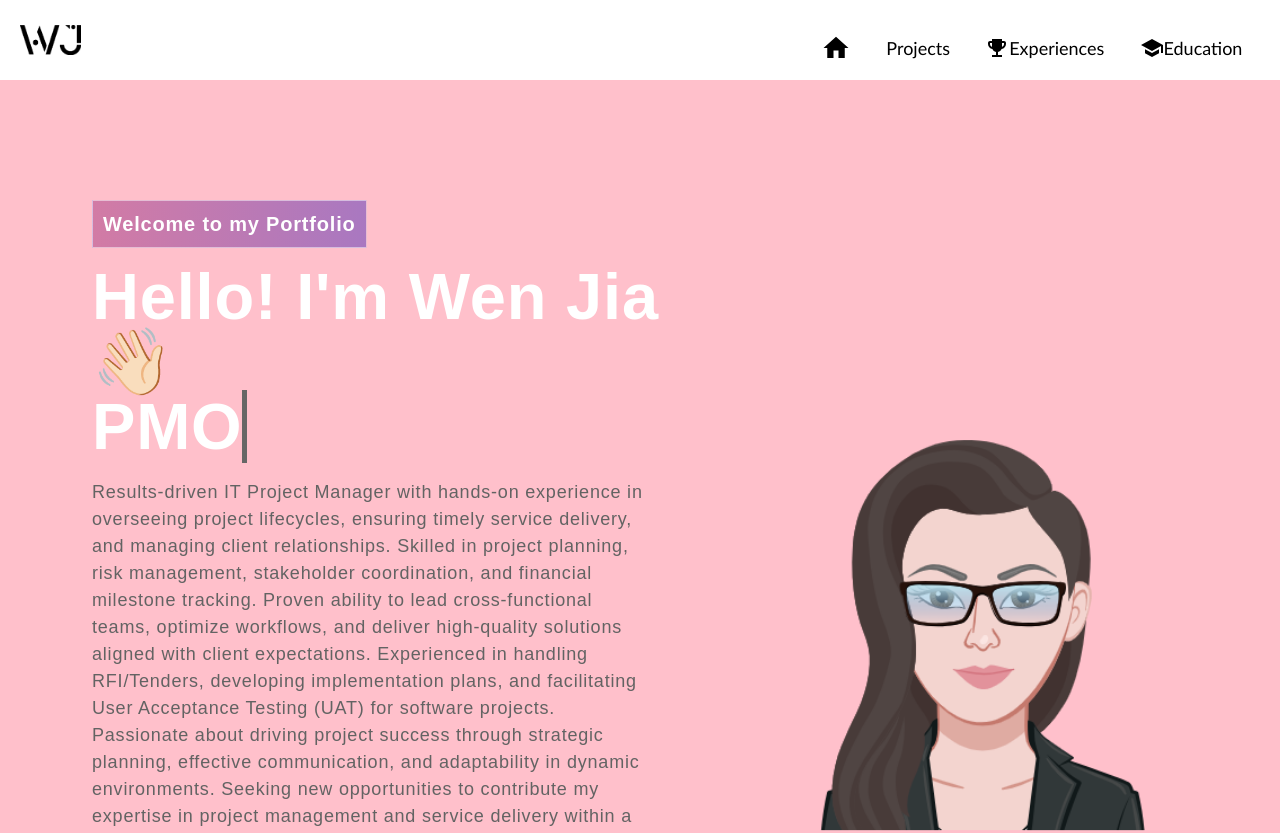
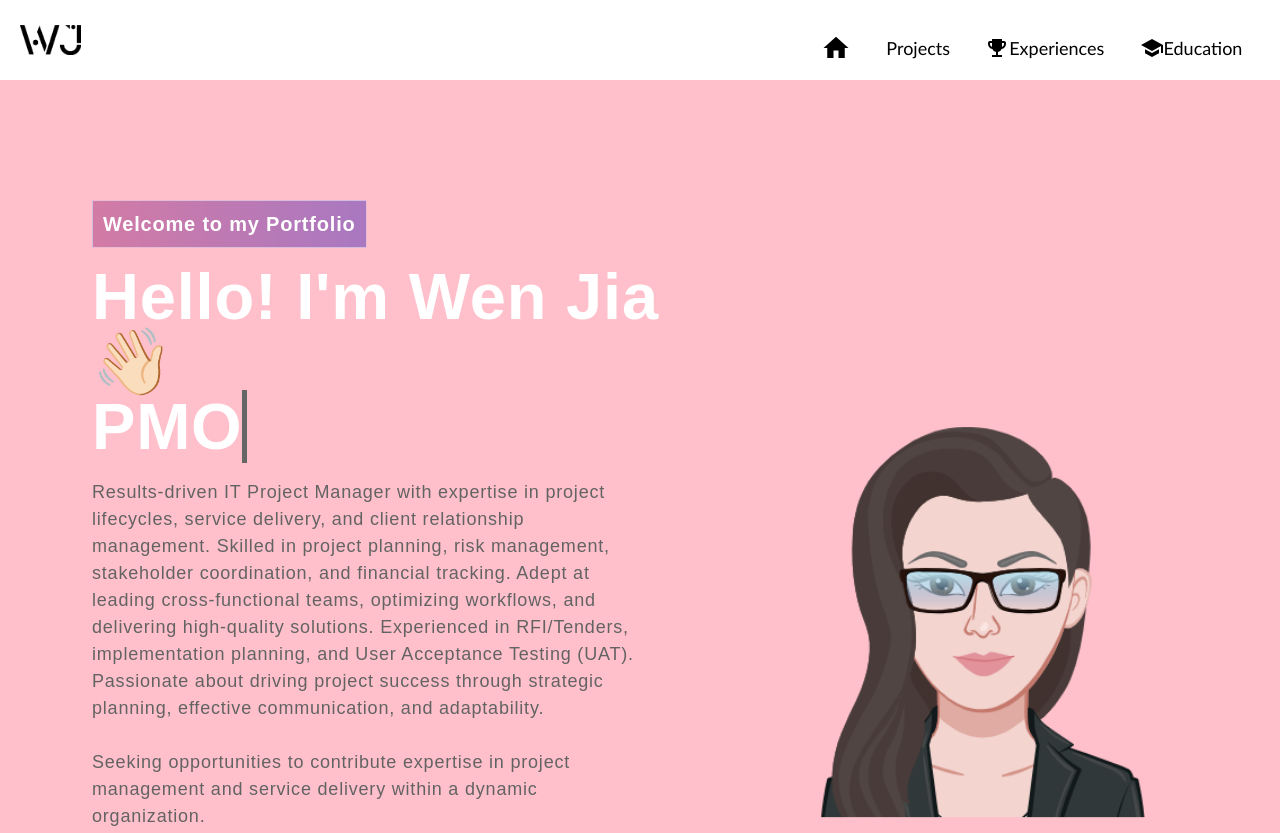
Before and after one commit to TWJia/TanWenJia, a React (Vite) app: page / in a window 1280 px wide. Shown: the top 833 px of the page. Built offline with nearby package versions, Linux system fonts and the light colour scheme.

Commit message:
Update profile

```diff
--- a/src/components/TopPage.jsx
+++ b/src/components/TopPage.jsx
@@ -94,13 +94,15 @@ export default function TopPage() {
                     </span>
                   </h1>
                   <p>
-                  Results-driven IT Project Manager with hands-on experience in overseeing project lifecycles, ensuring timely service delivery,
-                  and managing client relationships. Skilled in project planning, risk management, stakeholder coordination, and financial
-                  milestone tracking. Proven ability to lead cross-functional teams, optimize workflows, and deliver high-quality solutions
-                  aligned with client expectations.
-                  Experienced in handling RFI/Tenders, developing implementation plans, and facilitating User Acceptance Testing (UAT) for software projects.
-                  Passionate about driving project success through strategic planning, effective communication, and adaptability in dynamic environments.
-                  Seeking new opportunities to contribute my expertise in project management and service delivery within a dynamic, collaborative organization.
+                  Results-driven IT Project Manager with expertise in project lifecycles, service delivery, and client relationship management.
+                   Skilled in project planning, risk management, stakeholder coordination, and financial tracking. Adept at leading
+                   cross-functional teams, optimizing workflows, and delivering high-quality solutions. Experienced in RFI/Tenders,
+                   implementation planning, and User Acceptance Testing (UAT). Passionate about driving project success through strategic
+                    planning, effective communication, and adaptability.
+                    </p>
+                    <p><br></br>
+                    Seeking opportunities to contribute expertise in project management
+                    and service delivery within a dynamic organization.
                   </p>
                   <button
                     onClick={() =>
@@ -121,7 +123,6 @@ export default function TopPage() {
     Download CV
   </button>
 </a>
-
                 </div>
               )}
             </TrackVisibility>
```
